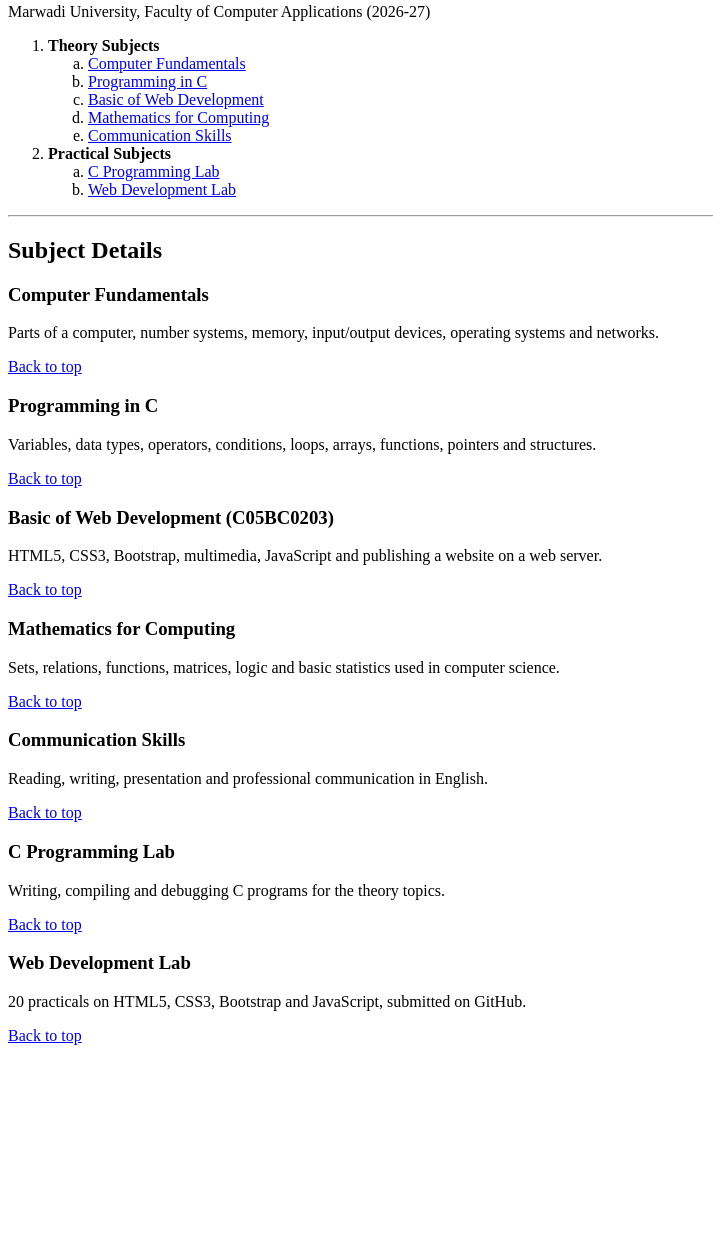
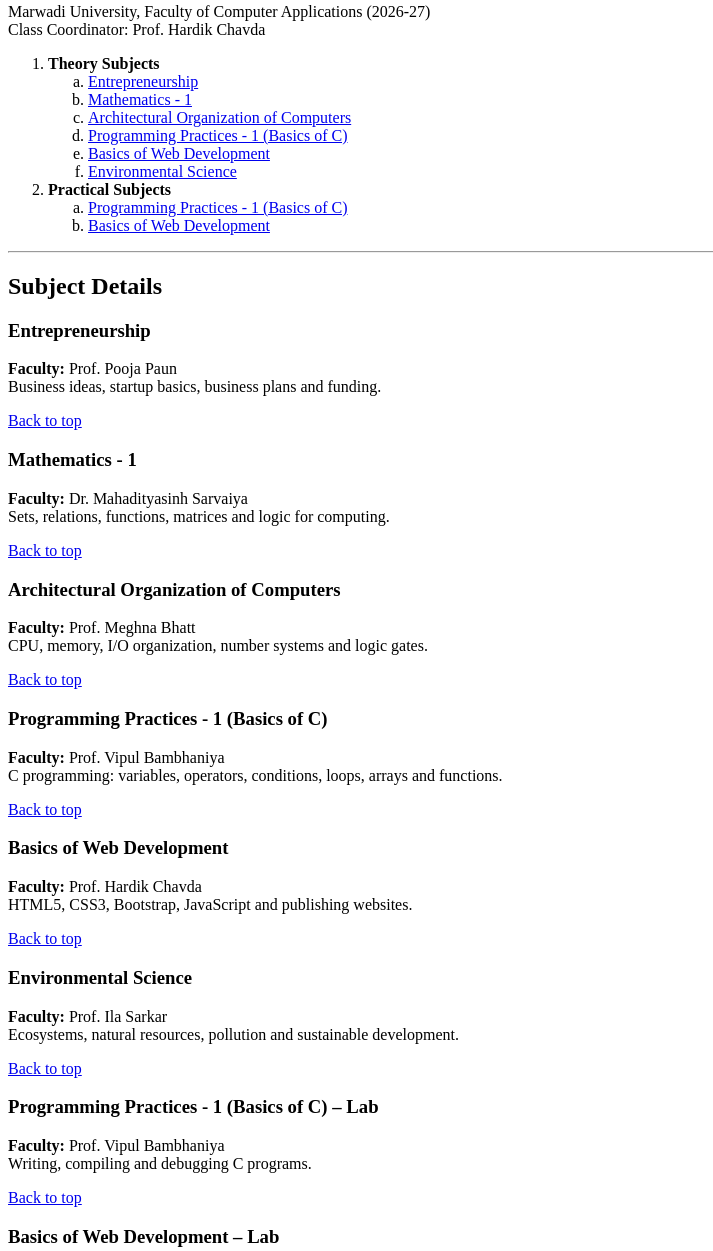
Before and after one commit to DHAIRYA3704/BWD-Lab-Work, a plain HTML site: page Practical-04/index.html in a window 1280 px wide. Shown: the part 77-1328 px from the top of the page, without its empty margins (0-713 px from the left). Before the commit the page ends 1138 px from the top, so only its background shows below. Drawn offline with Linux system fonts and the light colour scheme.

Commit message:
Update Practicals 4, 6, 16 and 18 with actual Semester 1 subjects and faculty

```diff
--- a/Practical-04/index.html
+++ b/Practical-04/index.html
@@ -7,24 +7,26 @@
 </head>
 <body>
   <h1 id="top">Online BCA &ndash; Semester 1 Subjects</h1>
-  <p>Marwadi University, Faculty of Computer Applications (2026-27)</p>
+  <p>Marwadi University, Faculty of Computer Applications (2026-27)<br>
+     Class Coordinator: Prof. Hardik Chavda</p>
 
   <ol>
     <li>
       <b>Theory Subjects</b>
       <ol type="a">
-        <li><a href="#cf">Computer Fundamentals</a></li>
-        <li><a href="#c">Programming in C</a></li>
-        <li><a href="#bwd">Basic of Web Development</a></li>
-        <li><a href="#maths">Mathematics for Computing</a></li>
-        <li><a href="#comm">Communication Skills</a></li>
+        <li><a href="#ent">Entrepreneurship</a></li>
+        <li><a href="#m1">Mathematics - 1</a></li>
+        <li><a href="#aoc">Architectural Organization of Computers</a></li>
+        <li><a href="#pp1">Programming Practices - 1 (Basics of C)</a></li>
+        <li><a href="#bwd">Basics of Web Development</a></li>
+        <li><a href="#es">Environmental Science</a></li>
       </ol>
     </li>
     <li>
       <b>Practical Subjects</b>
       <ol type="a">
-        <li><a href="#c-lab">C Programming Lab</a></li>
-        <li><a href="#bwd-lab">Web Development Lab</a></li>
+        <li><a href="#pp1-lab">Programming Practices - 1 (Basics of C)</a></li>
+        <li><a href="#bwd-lab">Basics of Web Development</a></li>
       </ol>
     </li>
   </ol>
@@ -32,32 +34,36 @@
   <hr>
   <h2>Subject Details</h2>
 
-  <h3 id="cf">Computer Fundamentals</h3>
-  <p>Parts of a computer, number systems, memory, input/output devices, operating systems and networks.</p>
+  <h3 id="ent">Entrepreneurship</h3>
+  <p><b>Faculty:</b> Prof. Pooja Paun<br>Business ideas, startup basics, business plans and funding.</p>
   <p><a href="#top">Back to top</a></p>
 
-  <h3 id="c">Programming in C</h3>
-  <p>Variables, data types, operators, conditions, loops, arrays, functions, pointers and structures.</p>
+  <h3 id="m1">Mathematics - 1</h3>
+  <p><b>Faculty:</b> Dr. Mahadityasinh Sarvaiya<br>Sets, relations, functions, matrices and logic for computing.</p>
   <p><a href="#top">Back to top</a></p>
 
-  <h3 id="bwd">Basic of Web Development (C05BC0203)</h3>
-  <p>HTML5, CSS3, Bootstrap, multimedia, JavaScript and publishing a website on a web server.</p>
+  <h3 id="aoc">Architectural Organization of Computers</h3>
+  <p><b>Faculty:</b> Prof. Meghna Bhatt<br>CPU, memory, I/O organization, number systems and logic gates.</p>
   <p><a href="#top">Back to top</a></p>
 
-  <h3 id="maths">Mathematics for Computing</h3>
-  <p>Sets, relations, functions, matrices, logic and basic statistics used in computer science.</p>
+  <h3 id="pp1">Programming Practices - 1 (Basics of C)</h3>
+  <p><b>Faculty:</b> Prof. Vipul Bambhaniya<br>C programming: variables, operators, conditions, loops, arrays and functions.</p>
   <p><a href="#top">Back to top</a></p>
 
-  <h3 id="comm">Communication Skills</h3>
-  <p>Reading, writing, presentation and professional communication in English.</p>
+  <h3 id="bwd">Basics of Web Development</h3>
+  <p><b>Faculty:</b> Prof. Hardik Chavda<br>HTML5, CSS3, Bootstrap, JavaScript and publishing websites.</p>
   <p><a href="#top">Back to top</a></p>
 
-  <h3 id="c-lab">C Programming Lab</h3>
-  <p>Writing, compiling and debugging C programs for the theory topics.</p>
+  <h3 id="es">Environmental Science</h3>
+  <p><b>Faculty:</b> Prof. Ila Sarkar<br>Ecosystems, natural resources, pollution and sustainable development.</p>
   <p><a href="#top">Back to top</a></p>
 
-  <h3 id="bwd-lab">Web Development Lab</h3>
-  <p>20 practicals on HTML5, CSS3, Bootstrap and JavaScript, submitted on GitHub.</p>
+  <h3 id="pp1-lab">Programming Practices - 1 (Basics of C) &ndash; Lab</h3>
+  <p><b>Faculty:</b> Prof. Vipul Bambhaniya<br>Writing, compiling and debugging C programs.</p>
+  <p><a href="#top">Back to top</a></p>
+
+  <h3 id="bwd-lab">Basics of Web Development &ndash; Lab</h3>
+  <p><b>Faculty:</b> Prof. Hardik Chavda<br>20 practicals on HTML5, CSS3, Bootstrap and JavaScript, submitted on GitHub.</p>
   <p><a href="#top">Back to top</a></p>
 </body>
 </html>
```
Also changed, not shown: Practical-06/index.html (+19 -14 lines), Practical-16/index.html (+9 -6 lines), Practical-18/index.html (+13 -11 lines), 1 other file.
